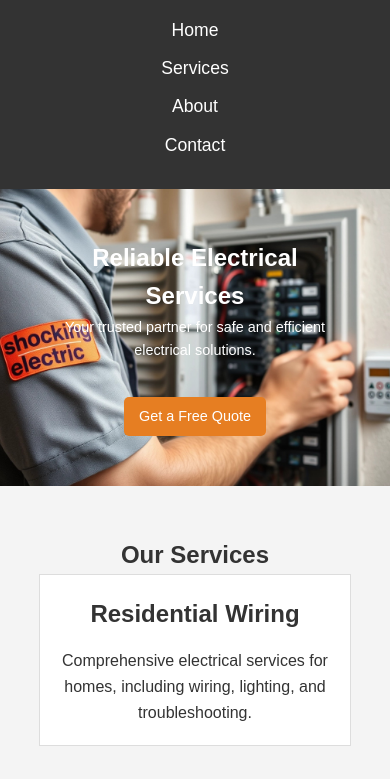
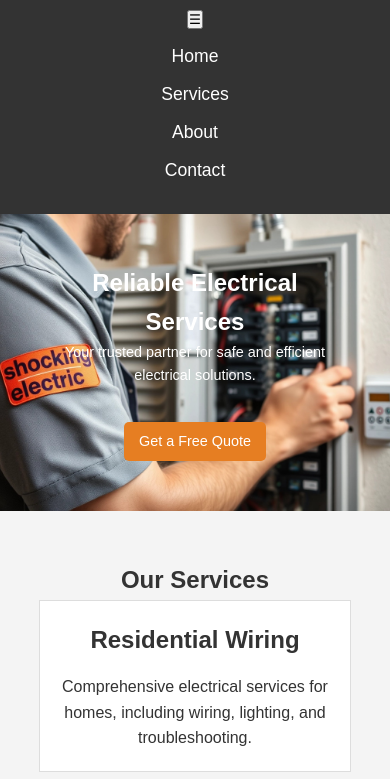
Before and after one commit to brianleeuk/se-www, a plain HTML site: page index.html in a window 390 px wide. Shown: the part 65-844 px from the top of the page. Drawn offline with Linux system fonts and the light colour scheme.

Commit message:
Update index.html
Asked GPT-4 for a hamburger menu on mobile devices.

```diff
--- a/index.html
+++ b/index.html
@@ -1,4 +1,3 @@
-
 <!DOCTYPE html>
 <html lang="en">
 <head>
@@ -15,7 +14,11 @@
     <header>
         <div class="container">
             <h1>Shocking Electric</h1>
-            <nav>
+            <!-- Menu Toggle Button for Mobile -->
+            <button class="menu-toggle" aria-label="Toggle menu">
+                &#9776; <!-- This represents the hamburger icon -->
+            </button>
+            <nav id="navbar">
                 <ul>
                     <li><a href="#home">Home</a></li>
                     <li><a href="#services">Services</a></li>
@@ -92,5 +95,8 @@
             <p>&copy; 2024 Shocking Electric. All rights reserved.</p>
         </div>
     </footer>
+
+    <!-- Include JavaScript file -->
+    <script src="script.js"></script>
 </body>
 </html>
```
